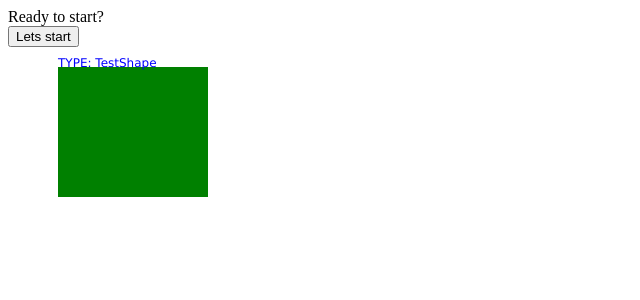
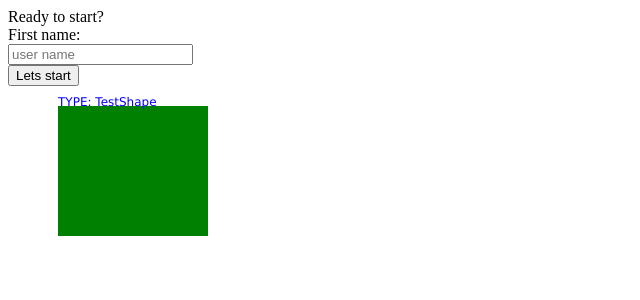
Before and after one commit to JohnCIT/redux_follow_mouse, a React app: page / in a window 1280 px wide. Shown: the top 300 px of the page, without its empty margins (0-640 px from the left). Built offline with nearby package versions, Linux system fonts and the light colour scheme; the HTML template or start-up script is replaced by a standard one.

Commit message:
Small addition to front end ui
Now pressing the button will print a log message.

```diff
--- a/src/components/MainMenu.js
+++ b/src/components/MainMenu.js
@@ -8,14 +8,26 @@ import {bindActionCreators} from 'redux'
  * Draws the scene that we want to manipulate
  * *
  */
-const MainMenu = ({}) => {
+const MainMenu = (props) => {
+
+    let userName = "user name";
+
+
+    let startButtonClicked = (event) =>
+    {
+        console.log("!!!! in button action")
+    }
 
     return (
       <div className="Main Menu">
         <div>
             Ready to start?
             <br/>
-            <button>
+            <form>
+                First name:<br/>
+                <input type="text" name="firstname" placeholder={userName}/><br/>
+            </form>
+            <button  onClick={startButtonClicked}>
                 Lets start
             </button>
         </div>
```
